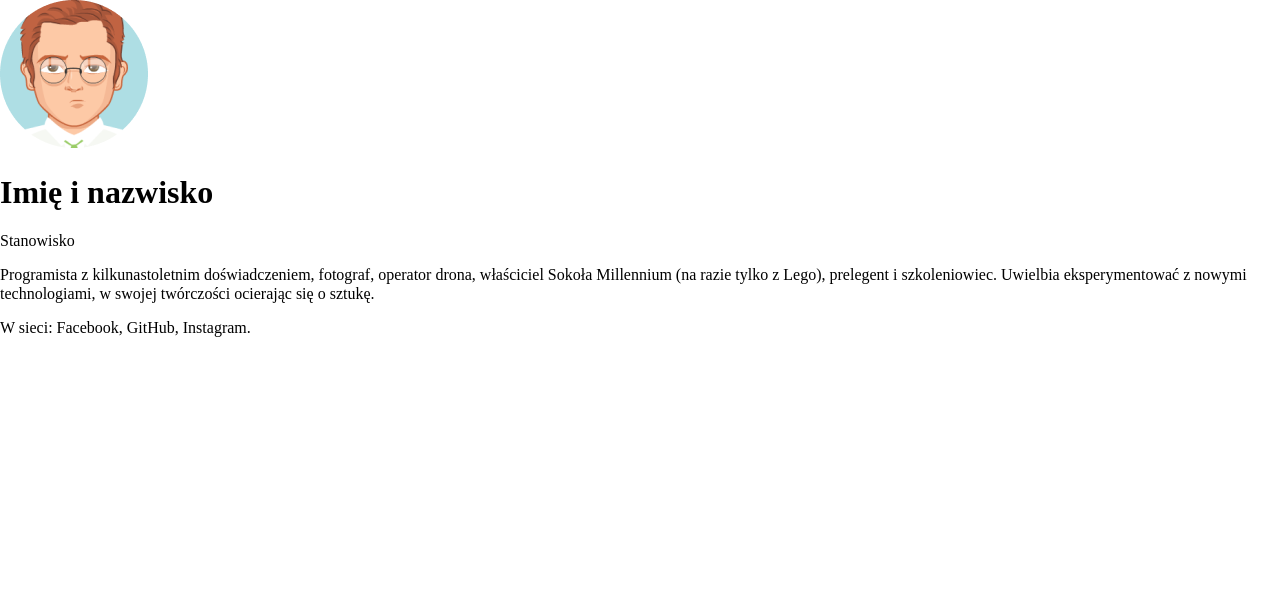
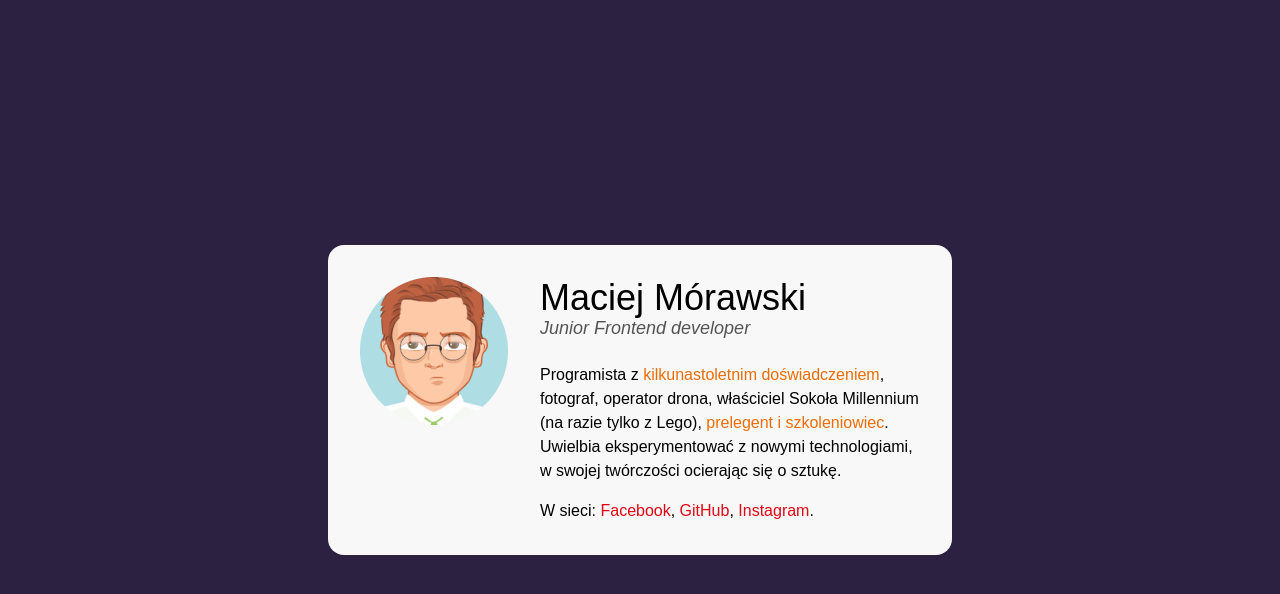
Before and after one commit to maciej-morawski/business-card-2021, a plain HTML site: page index.html in a window 1280 px wide. Drawn offline with Linux system fonts and the light colour scheme.

Commit message:
Added the rest

```diff
--- a/index.html
+++ b/index.html
@@ -2,27 +2,39 @@
 <html lang="pl">
   <head>
     <meta charset="UTF-8" />
-    <meta http-equiv="X-UA-Compatible" content="IE=edge" />
     <meta name="viewport" content="width=device-width, initial-scale=1.0" />
     <title>Wizytówka</title>
     <link href="normalize.css" rel="stylesheet" type="text/css" />
     <link href="style.css" rel="stylesheet" type="text/css" />
   </head>
   <body>
-    <main>
-      <article>
-        <img src="avatar.png" alt="Zdjęcie Imię i Nazwisko" />
-        <header>
-          <h1>Imię i nazwisko</h1>
-          <p>Stanowisko</p>
-        </header>
-        <p>
-          Programista z kilkunastoletnim doświadczeniem, fotograf, operator
-          drona, właściciel Sokoła Millennium (na razie tylko z Lego), prelegent
-          i szkoleniowiec. Uwielbia eksperymentować z nowymi technologiami, w
-          swojej twórczości ocierając się o sztukę.
-        </p>
-        <p>W sieci: Facebook, GitHub, Instagram.</p>
+    <main class="main">
+      <article class="person">
+        <img
+          class="person__picture"
+          src="avatar.png"
+          alt="Zdjęcie Imię i Nazwisko"
+        />
+        <div>
+          <header class="person__info">
+            <h1 class="person__name">Maciej Mórawski</h1>
+            <p class="person__position">Junior Frontend developer</p>
+          </header>
+          <p class="person__description">
+            Programista z
+            <strong class="special">kilkunastoletnim doświadczeniem</strong>,
+            fotograf, operator drona, właściciel Sokoła Millennium (na razie
+            tylko z Lego),
+            <strong class="special">prelegent i szkoleniowiec</strong>. Uwielbia
+            eksperymentować z nowymi technologiami, w swojej twórczości
+            ocierając się o sztukę.
+          </p>
+          <p class="person__description">
+            W sieci: <a class="personal__link" href="#">Facebook</a>,
+            <a class="personal__link" href="#">GitHub</a>,
+            <a class="personal__link" href="#">Instagram</a>.
+          </p>
+        </div>
       </article>
     </main>
   </body>
--- a/style.css
+++ b/style.css
@@ -0,0 +1,68 @@
+html {
+  box-sizing: border-box;
+}
+
+*,
+*:before,
+*:after {
+  box-sizing: inherit;
+}
+
+body {
+  background: #2c2141;
+  font-family: Arial, Helvetica, sans-serif;
+  min-height: 100vh;
+  display: flex;
+  justify-content: center;
+  align-items: center;
+}
+
+.main {
+  background: #f8f8f8;
+  border-radius: 16px;
+  width: 624px;
+  margin: 16px;
+  padding: 32px;
+}
+
+.person {
+  display: flex;
+  align-items: flex-start;
+}
+
+.person__picture {
+  margin-right: 32px;
+}
+
+.person__name {
+  font-size: 36px;
+  margin: 0;
+  font-weight: normal;
+}
+
+.person__info {
+  margin-bottom: 24px;
+}
+
+.person__position {
+  font-size: 18px;
+  color: #545454;
+  font-style: italic;
+  margin: 0;
+}
+
+.person__description {
+  font-size: 16px;
+  line-height: 24px;
+  margin-bottom: 0;
+}
+
+.special {
+  color: #ed6d05;
+  font-weight: normal;
+}
+
+.personal__link {
+  color: #e20613;
+  text-decoration: none;
+}
```
